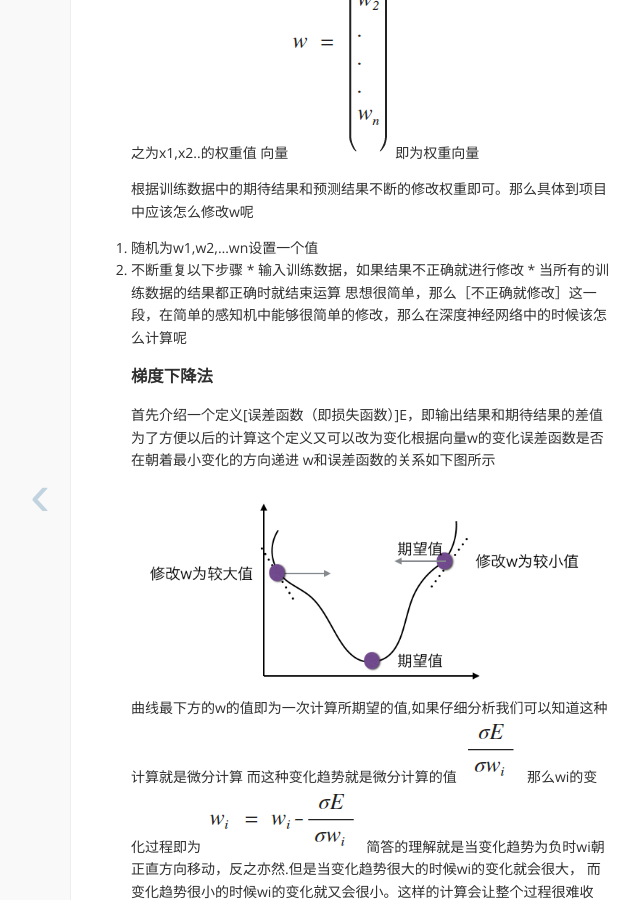
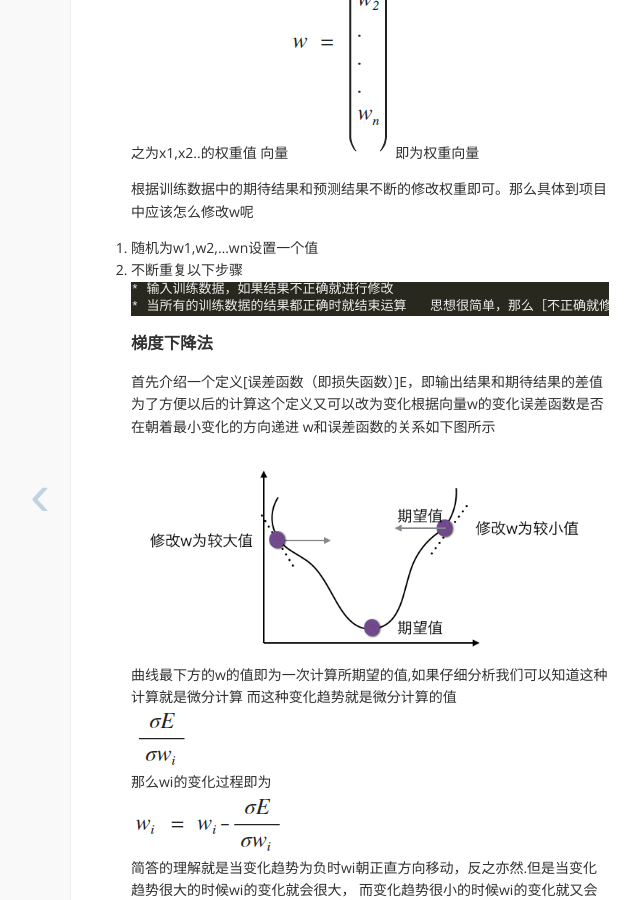
Before and after one commit to dinghing/dinghing.github.io, a Jekyll site: the page built from _posts/2016-12-03-deeplearning01.md, in a window 1280 px wide and 900 px high, scrolled down 1020 px. Shown: the whole window, without its empty margins (270-910 px from the left). Built offline with Jekyll 4.4.1, drawn with Linux system fonts in a browser that asks for light colours; comment, search, counter and statistics services are not loaded; some of the changed text lies outside the part shown.

Commit message:
renew some file

```diff
--- a/_posts/2016-12-03-deeplearning01.md
+++ b/_posts/2016-12-03-deeplearning01.md
@@ -24,6 +24,7 @@
 
   1. 随机为w1,w2,...wn设置一个值
   2. 不断重复以下步骤
+
     * 输入训练数据，如果结果不正确就进行修改
     * 当所有的训练数据的结果都正确时就结束运算
 思想很简单，那么［不正确就修改］这一段，在简单的感知机中能够很简单的修改，那么在深度神经网络中的时候该怎么计算呢
@@ -69,7 +70,8 @@
 -twx = -wx<0。因此E = max(0,-twx) = 0。误差函数的结果为0。
 因此对于误差函数，当点x被正确分类成功的时候可以得到误差值0，相反则是|wx|。
 
-那么|wx|到底代表着什么呢？简单的理解就是这个点和直线wx=0的距离。没记错的话这个应该是高中知识
+那么'|wx|'到底代表着什么呢？
+简单的理解就是这个点和直线wx=0的距离。没记错的话这个应该是高中知识
 
 ### 感知机算法的实现
 根据上文介绍的权重的更新的函数
```
Also changed, not shown: other parts of _posts/2016-12-03-deeplearning01.md (+1 -1 lines).
